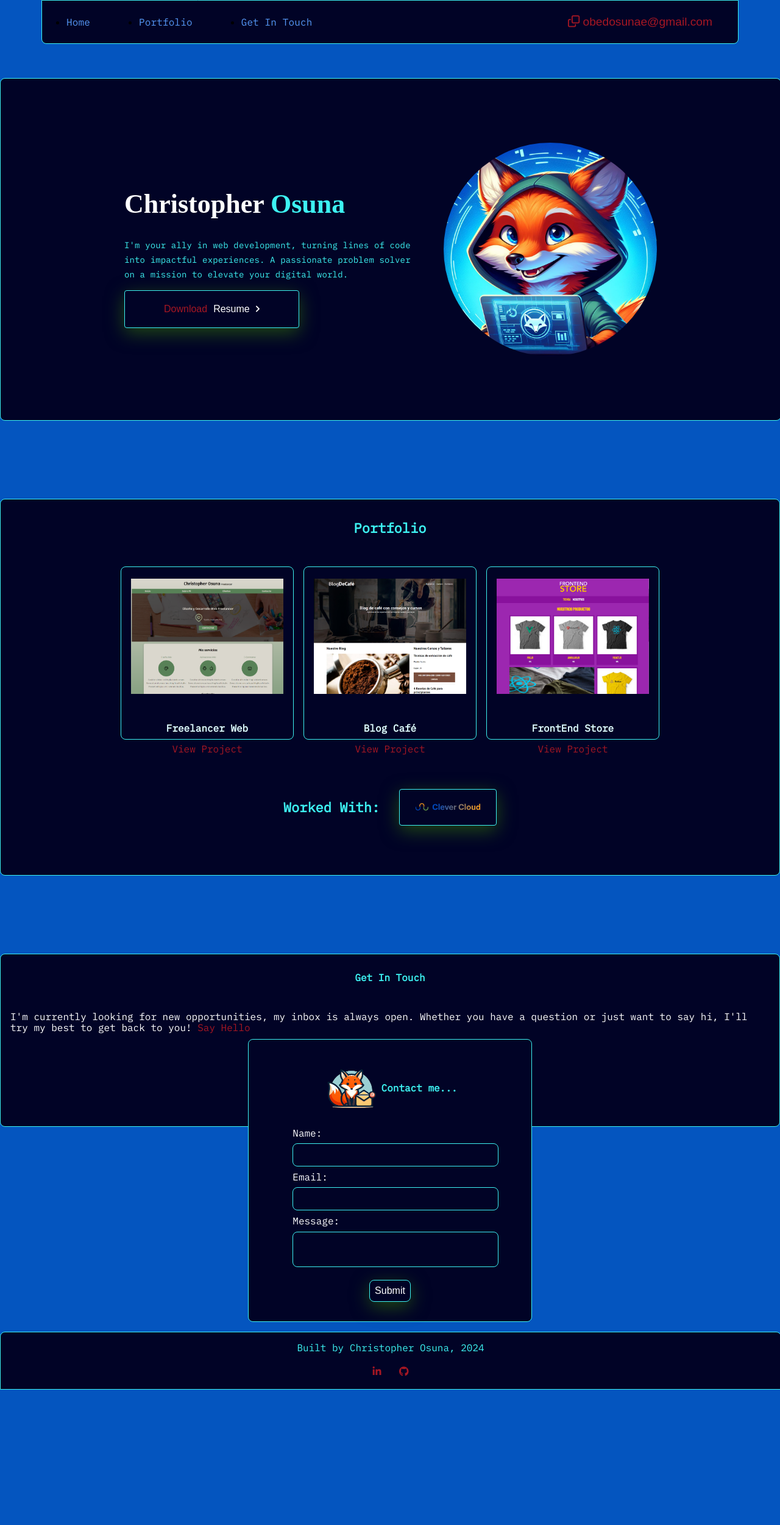
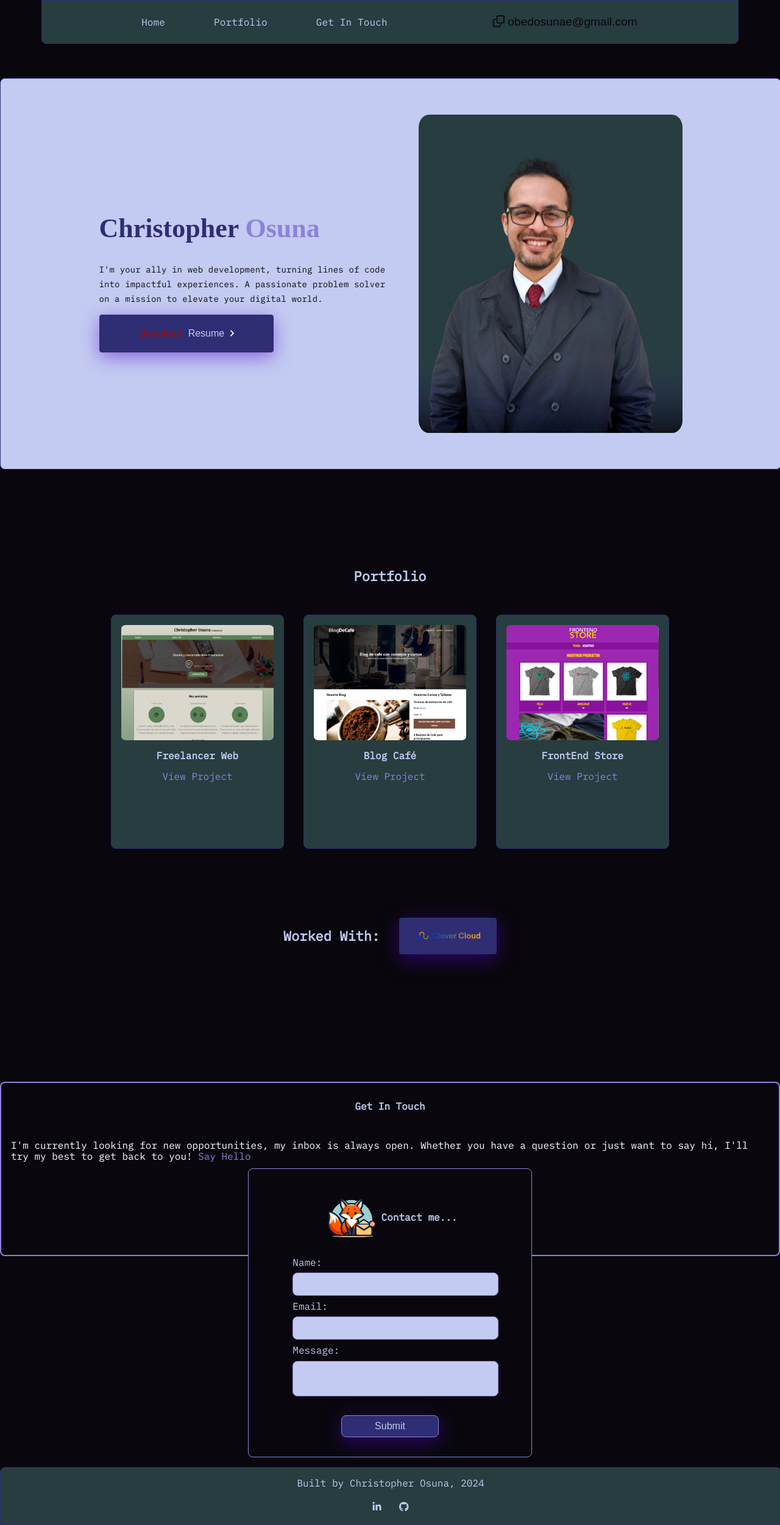
Before and after one commit to ChrisOIchi/portfolio, a plain HTML site: page index.html in a window 1280 px wide. Shown: the whole page at 61% size. Before the commit the page ends 2279 px from the top, so only its background shows below. Drawn offline with Linux system fonts and the light colour scheme.

Commit message:
Update header image alt text and source file, also change the colors styles

```diff
--- a/css/styles.css
+++ b/css/styles.css
@@ -1,9 +1,11 @@
 /* estilos.css */
 :root {
-  --color-primario: #010326;
-  --color-secundario: #3DF2F2;
-  --color-terciario: #5799F7;
-  --color-enfasis: #A61723;
+
+  --color-violeta: #8E82D9;
+  --color-morado: #2F2D73;
+  --color-blanco: #C4CBF2;
+  --color-verde: #273D40;
+  --color-negro: #09070D;
   --espaciado: 1.25rem;
 }
 body {
@@ -12,7 +14,7 @@ body {
   width: 100%;
   height: 100vh;
   flex-shrink: 0;
-  background: var(--0468-bf, #0455BF);
+  background: var(--color-negro);
   font-family: 'IBM Plex Mono', monospace;
   font-size: 16px;
 
@@ -33,14 +35,15 @@ html {
   left: 0; /* El rectángulo estará alineado a la izquierda */
   right: 0; /* El rectángulo estará alineado a la derecha */
   border-radius: 0rem 0rem 0.5rem 0.5rem;
-  border: 1px solid var(--color-secundario);
-  background: var(--color-primario);
+  border: 1px solid var(--color-morado);
+  background: var(--color-verde);
   display: flex;
-  justify-content: space-between;
+  justify-content: space-evenly;
   padding-right: 2rem;
 }
 
 .navbar-menu {
+  list-style-type: none;
   display: flex;
   align-items: center;
   justify-content: space-between;
@@ -49,7 +52,7 @@ html {
 
 
 .navbar-menu a {
-  color: var(--5799-f-7, #5799F7);
+  color: var(--color-blanco);
   font-family: "IBM Plex Mono";
   font-size: 16px;
   font-style: normal;
@@ -62,11 +65,13 @@ html {
   display: flex;
   align-items: center;
   margin: 0 auto; /* Modificado de margin-left: auto; */
+
+
 }
 
 .email-icon,
 .portfolio__item a {
-  color: var(--color-enfasis); /* Cambia esto al color de énfasis que desees */
+  color: var(--color-morado); /* Cambia esto al color de énfasis que desees */
   font-size: 1.2em; /* Ajusta esto para cambiar el tamaño del icono */
   transition: color 0.3s ease;
 }
@@ -74,7 +79,7 @@ html {
 .email-btn {
   border: none;
   background: inherit;
-  color: var(--color-enfasis);
+  color: var(--color-negro);
   font-size: 1.2em; /* Ajusta esto para cambiar el tamaño del texto */
   padding: 1px 10px; /* Ajusta esto para cambiar el tamaño del botón */
   cursor: pointer;
@@ -85,14 +90,14 @@ html {
 .email:hover .email-icon,
 .email-btn:hover,
 .portfolio__item a:hover {
-  color: var(--color-secundario); /* Cambia este valor al color que desees para el icono cuando pases el mouse sobre él */
+  color: var(--color-violeta); /* Cambia este valor al color que desees para el icono cuando pases el mouse sobre él */
 
 }
 
 
 .tooltip {
   position: fixed; /* Cambiado de absolute a fixed */
-  background-color: var(--color-enfasis);
+  background-color: var(--color-morado);
   color: white;
   padding: 5px 10px;
   border-radius: 5px;
@@ -119,7 +124,7 @@ a {
 .bar{
   width: 25px;
   height: 3px;
-  background-color: var(--color-secundario);
+  background-color: var(--color-verde);
   margin: 6px 0;
 }
 
@@ -129,41 +134,41 @@ a {
   display: flex;
   justify-content: center;
   align-items: center;
-  height: 70vh;
+  height: 80vh;
   gap: 2rem;
   width: 100%;
-  background-color: #010326;
   margin-top: 5rem;
   border-radius: 0.5rem;
-  border: 1px solid var(--color-secundario);
-  background: var(--color-primario);
+  border: 1px solid var(--color-morado);
+  background: var(--color-blanco);
   margin-bottom: 8rem;
   margin-top: 8rem;
 }
 
 .header__image {
-  width: 50%; /* Ajusta este valor al tamaño que desees */
-  border-radius: 50%; /* Esto hará que la imagen tenga bordes redondeados */
+  width: auto; /* Ajusta este valor al tamaño que desees */
   object-fit: cover; /* Esto asegurará que la imagen cubra todo el espacio disponible sin distorsionarse */
-  width: 21.875rem;
-  height: 21.875rem;
+
+
   flex-shrink: 0; /* Esto evitará que la imagen se reduzca en dispositivos pequeños */
+  background-color: var(--color-verde);
+  border-radius: 4%;
 }
 
 .heading-primary {
   align-self: stretch;
-  color: #FFF;
+  color: var(--color-morado);
   font-family: Raleway;
   font-size: 2.75rem;
 }
 .highlight {
-  color: var(--color-secundario);
+  color: var(--color-violeta);
   font-family: Raleway;
   font-size: 2.75rem;
 }
 .heading-subtext {
   width: 30.75rem;
-  color: var(--3-df-2-f-2, #3DF2F2);
+  color: var(--color-negro);
   font-family: "IBM Plex Mono";
   font-size: 0.875rem;
   font-style: normal;
@@ -174,14 +179,14 @@ a {
 
 .btn {
   border-radius: 0.25rem;
-  border: 1px solid var(--color-secundario);
-  background: var(--color-primario);
-  box-shadow: 0px 8px 30px 0px rgba(63, 142, 0, 0.50);
+  border: 1px solid var(--color-morado);
+  background: var(--color-morado);
+  box-shadow: 0px 8px 30px 0px rgba(81, 6, 202, 0.5);
   display: flex;
   padding: 1.3125rem 4rem;
   align-items: center;
   gap: 0.625rem;
-  color: #ffffff; /* Cambia este valor al color que desees para el texto del botón */
+  color: var(--color-blanco); /* Cambia este valor al color que desees para el texto del botón */
   text-align: center; /* Esto centrará el texto dentro del botón */
   text-decoration: none; /* Esto eliminará la decoración del texto (como el subrayado) */
   font-size: 16px; /* Cambia este valor al tamaño de fuente que desees */
@@ -190,11 +195,11 @@ a {
 }
 
 .btn:hover {
-  background-color: #2980b9; /* Cambia este valor al color que desees para el fondo del botón cuando pases el mouse sobre él */
+  background-color: var(--color-morado); /* Cambia este valor al color que desees para el fondo del botón cuando pases el mouse sobre él */
 }
 
 .download {
- color:var(--color-enfasis)
+ color:rgb(156, 11, 11);
 }
 
 @media (max-width: 768px) {
@@ -223,12 +228,11 @@ a {
 .footer {
   bottom: 0;
   width: 100%;
-  background-color: var(--color-primario);
   padding: 0px; /* Ajusta según sea necesario */
   text-align: center;
   border-radius: 0.5rem 0.5rem 0rem 0rem;
-  border: 1px solid var(--color-secundario);
-  background: var(--color-primario);
+  border: 1px solid var(--color-morado);
+  background: var(--color-verde);
   z-index: 1;
   margin-top: 1rem;
 }
@@ -241,12 +245,12 @@ a {
 /* Estilo para los enlaces de los iconos de redes sociales dentro del footer */
 .footer__social-icons a {
   margin: 0 10px;
-  color: var(--color-enfasis); /* Ajusta este color al color de tus enlaces en el navbar */
+  color: var(--color-blanco); /* Ajusta este color al color de tus enlaces en el navbar */
   text-decoration: none;
 }
 
 .footer__text{
-  color: var(--color-secundario);
+  color: var(--color-blanco);
   font-family: "IBM Plex Mono";
   font-size: 16px;
 }
@@ -257,7 +261,7 @@ a {
   display: flex;
   flex-direction: column;
   align-items: center;
-  background-color: var(--color-primario);
+  background-color: var(--color-morado);
   border-radius: 0.5rem;
   border: 1px solid var(--color-secundario);
   background: var(--color-primario);
@@ -273,7 +277,7 @@ a {
 
 
 .portfolio h2 {
-  color: var(--color-secundario);
+  color: var(--color-blanco);
   font-family: "IBM Plex Mono";
   font-size: 22px;
 }
@@ -282,7 +286,7 @@ a {
   display: flex;
   flex-wrap: wrap;
   justify-content: center;
-  gap: 1rem;
+  gap: 2rem;
   margin-top: 2rem;
 }
 
@@ -290,16 +294,13 @@ a {
   display: flex;
   flex-direction: column;
   align-items: center;
-  justify-content: center;
-  background-color: var(--color-primario);
+  justify-content: flex-start;
   border-radius: 0.5rem;
-  border: 1px solid var(--color-secundario);
-  background: var(--color-primario);
-  margin-top: 3rem;
+  border: 1px solid var(--color-morado);
+  background: var(--color-verde);
   margin-bottom: 2rem;
-  margin: 0 auto;
   padding: 1rem;
-  height: 250px;
+  height: 350px;
   width: 250px;
   text-align: center; /* Alinea el texto al centro */
 
@@ -315,29 +316,23 @@ a {
   }
 }
 .portfolio__item img {
-  width: 50%;
-  height: 50%;
-  border-radius: 0.5rem;
+  border-radius: 3%;
   object-fit:contain;
   width: 250px;
-  height: 250px;
-  flex-shrink: 0;
-  margin-top: 15px ;
-  transition: filter 0.3s ease;
+  margin-top: 0 ;
+
 }
 
-.portfolio__item:hover img {
-  filter: brightness(30%);
-}
+
 
 .portfolio__item h3 {
-  color: lightcyan;
+  color: var(--color-blanco);
   font-family: "IBM Plex Mono";
   font-size: 16px;
 }
 
 .portfolio__item a{
-  color: var(--color-enfasis);
+  color: var(--color-violeta);
   font-family: "IBM Plex Mono";
   font-size: 16px;
 }
@@ -347,10 +342,9 @@ a {
   justify-content: center;
   align-items: center;
   gap: 5px;
-  position: absolute;
-  top: 50%;
-  left: 50%;
-  transform: translate(-50%, -50%);
+
+
+
   opacity: 0;
   transition: opacity 0.3s ease;
 }
@@ -367,33 +361,7 @@ a {
   font-family: "IBM Plex Mono";
   font-size: 12px;
   margin: 0;
-}
-
-.portfolio__item .tags {
-  display: flex;
-  justify-content: center;
-  align-items: center;
-  gap: 5px;
-  position: absolute;
-  top: 50%;
-  left: 50%;
-  transform: translate(-50%, -50%);
-  opacity: 0;
-  transition: opacity 0.3s ease;
-}
-
-.portfolio__item:hover .tags {
-  opacity: 1;
-}
-
-.portfolio__item .tags span {
-  background-color: rgba(0, 0, 0, 0.7);
-  color: white;
-  padding: 5px;
-  border-radius: 3px;
-  font-family: "IBM Plex Mono";
-  font-size: 12px;
-  margin: 0;
+  margin-top: 3rem;
 }
 
 
@@ -410,7 +378,7 @@ a {
 }
 
 .worked-with h2 {
-  color: var(--color-secundario);
+  color: var(--color-blanco);
 
 }
 
@@ -429,21 +397,16 @@ a {
   max-height: 100%; /* Esto asegurará que la imagen no se distorsione */
 }
 
-h2{
-  color: var(--3-df-2-f-2, #3DF2F2);
-  font-family: "IBM Plex Mono";
-  font-size: 16px;
-}
+
 
 /*================ Contact ====================*/
 .contact{
   display: flex;
   flex-direction: column;
   align-items: center;
-  background-color: var(--color-primario);
   border-radius: 0.5rem;
-  border: 1px solid var(--color-secundario);
-  background: var(--color-primario);
+  border: 2px solid var(--color-violeta);
+  background: var(--color-negro);
   margin-bottom: 8rem;
   margin-top: 8rem;
   margin: 0 auto;
@@ -453,7 +416,7 @@ h2{
 }
 
 .contact h2 {
-  color: var(--color-secundario);
+  color: var(--color-blanco);
   font-family: "IBM Plex Mono";
   font-size: 16px;
 }
@@ -465,7 +428,7 @@ h2{
 }
 
 .contact a{
-  color: var(--color-enfasis);
+  color: var(--color-violeta);
   font-family: "IBM Plex Mono";
   font-size: 16px;
 }
@@ -491,10 +454,9 @@ h2{
   align-items: center;
   justify-content: center;
   padding: 2rem;
-  background-color: var(--color-primario);
   border-radius: 0.5rem;
-  border: 1px solid var(--color-secundario);
-  background: var(--color-primario);
+  border: 1px solid var(--color-violeta);
+  background: var(--color-negro);
   margin-top: 5rem;
   margin-bottom: 2rem;
   max-width: 400px;
@@ -513,10 +475,10 @@ h2{
   width: 100%;
   padding: 0.5rem;
   margin: 0.5rem 0;
-  border: 1px solid var(--color-secundario);
+  border: 1px solid var(--color-violeta);
   border-radius: 0.5rem;
-  background-color: var(--color-primario);
-  color: var(--color-secundario);
+  background-color: var(--color-blanco);
+  color: var(--color-blanco);
   font-family: "IBM Plex Mono";
   font-size: 16px;
   resize: none;
@@ -525,20 +487,20 @@ h2{
 
 
 .contact-form h2 {
-  color: var(--color-secundario);
+  color: var(--color-blanco);
   font-family: "IBM Plex Mono";
   font-size: 16px;
 }
 
 .form__texto {
-  color: white;
+  color: var(--color-blanco);
   font-family: "IBM Plex Mono";
   font-size: 16px;
 }
 
 .contact-form button {
-  width: auto; /* Ancho automático según el contenido */
-  margin-top: 10px; /* Ajusta el margen superior según sea necesario para centrar verticalmente */
+  width: 10rem; /* Ancho automático según el contenido */
+  margin-top: 20px; /* Ajusta el margen superior según sea necesario para centrar verticalmente */
   padding: 0.5rem; /* Ajusta el relleno del botón según sea necesario */
   font-size: 16px; /* Reduzca el tamaño de fuente del botón */
   box-sizing: border-box; /* Incluye el relleno y el borde en el ancho total del botón */
@@ -546,5 +508,5 @@ h2{
   margin-left: auto; /* Centra horizontalmente el botón */
   margin-right: auto; /* Centra horizontalmente el botón */
   border-radius: 0.5rem;
-  border: 1px solid var(--color-secundario);
+  border: 1px solid var(--color-violeta);
 }
--- a/index.html
+++ b/index.html
@@ -49,7 +49,7 @@
                 </button>
             </a>
         </div>
-        <img src="img/lobo.jpeg" alt="Descripción de la imagen" class="header__image">
+        <img src="img/me.png" alt="mi_foto" class="header__image">
     </header>
 
 
```
Also changed, not shown: img/me.png (added), img/mi_foto.png (added).
